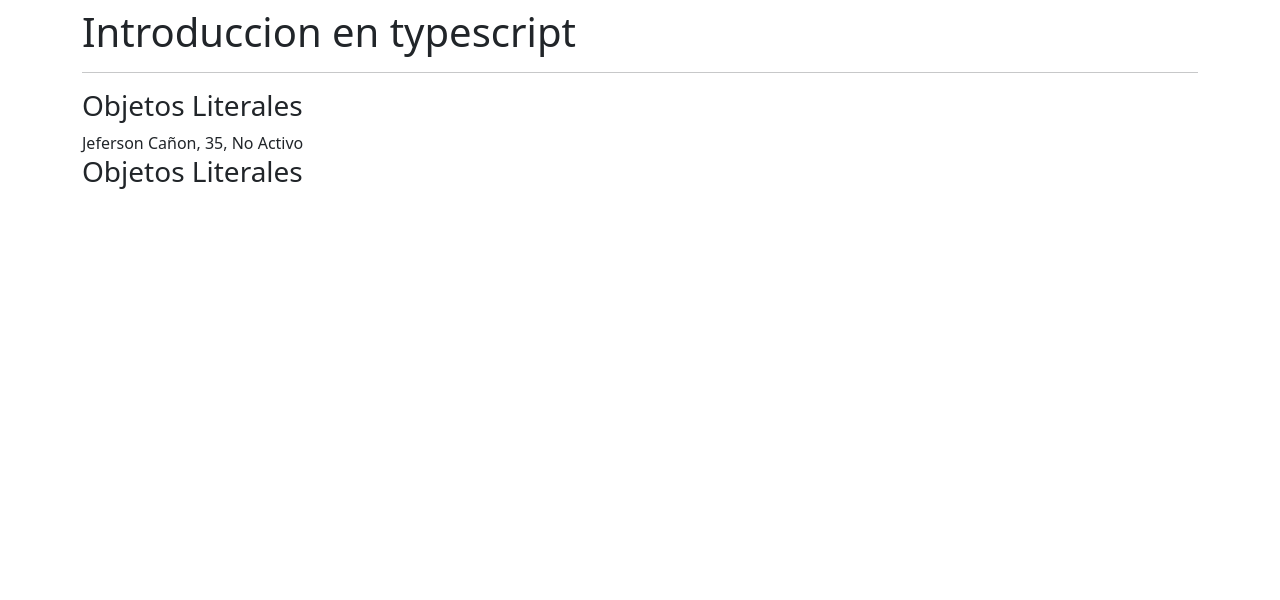
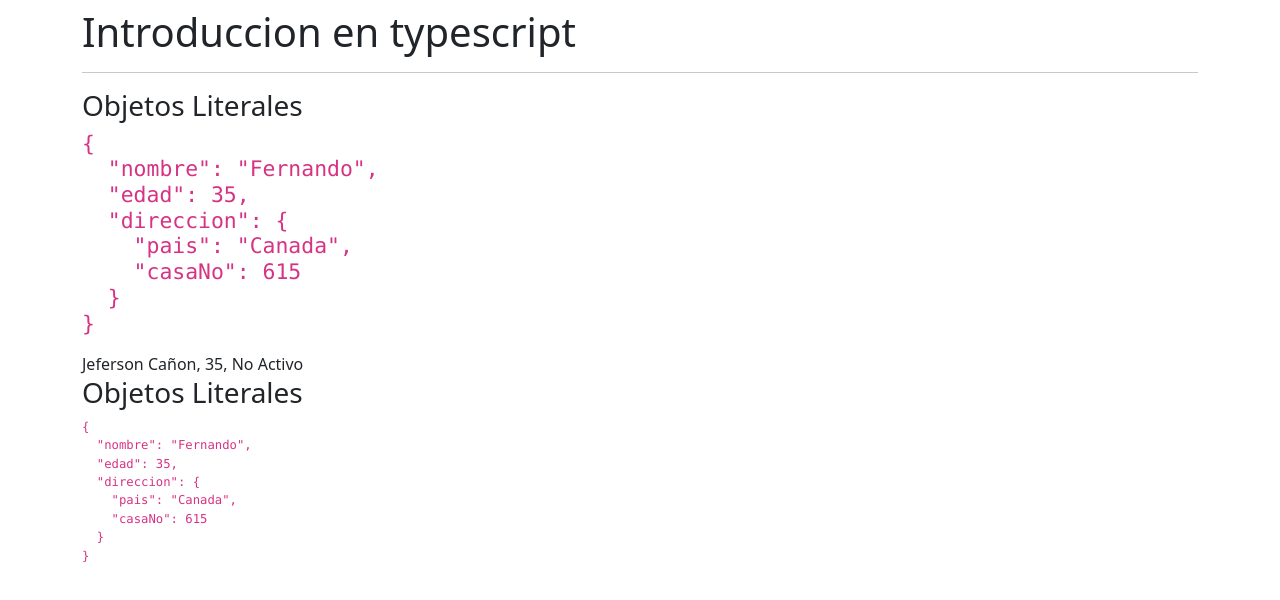
Before and after one commit to JeferProgramer/React-Native, a React (Create React App) app in the folder 01-reforzamiento/: page / in a window 1280 px wide. Shown: the top 600 px of the page. Built offline with nearby package versions, Linux system fonts and the light colour scheme.

Commit message:
feat add json for the visualization

```diff
--- a/01-reforzamiento/src/typescript/ObjetosLiterales.tsx
+++ b/01-reforzamiento/src/typescript/ObjetosLiterales.tsx
@@ -1,9 +1,23 @@
 import React from 'react'
 
 export const ObjetosLiterales = () => {
+
+  const person = {
+    nombre: "Fernando",
+    edad: 35,
+    direccion:{
+        pais: "Canada",
+        casaNo: 615
+    }
+  }
   return (
     <div>
         <h3>Objetos Literales</h3>
+        <code>
+            <pre>
+                {JSON.stringify(person, null, 2)}
+            </pre>
+        </code>
     </div>
   )
 }
```
